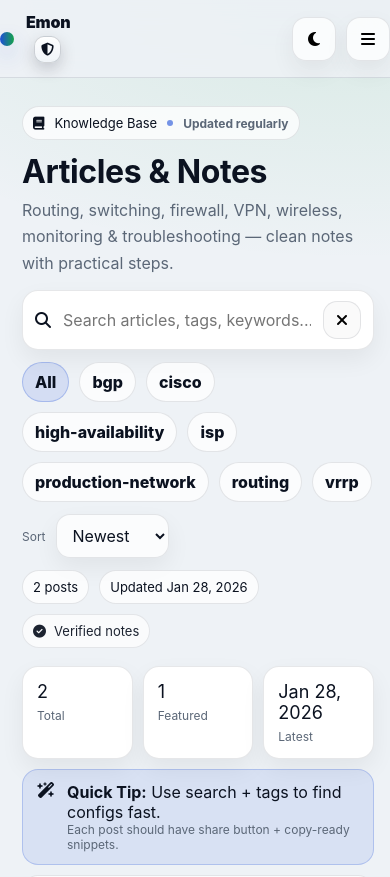
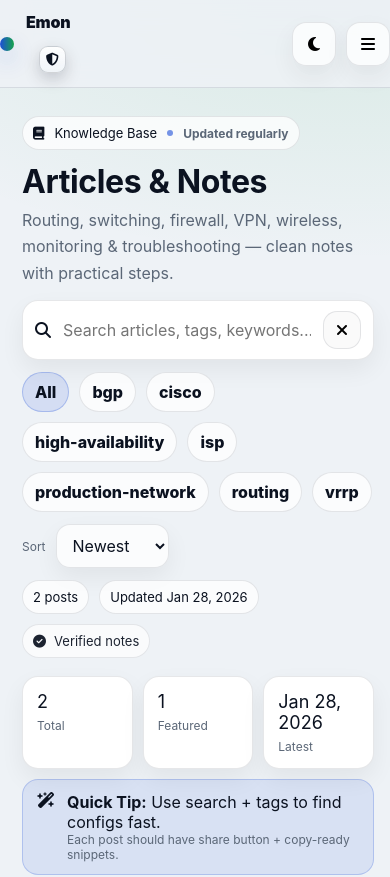
Before and after one commit to emoncs/Emon-Portfolio, a plain HTML site: page articles.html in a window 390 px wide. Shown: the top 877 px of the page. Drawn offline with Linux system fonts and the light colour scheme.

Commit message:
Update articles.css

```diff
--- a/articles.css
+++ b/articles.css
@@ -497,3 +497,77 @@ button,input,select{font:inherit}
   .grid.list .card{grid-template-columns:1fr}
   .hero h1{font-size:32px}
 }
+/* Logo text layout (Emon + icon inline) */
+.logo-text{
+  display:flex;
+  align-items:center;
+  gap:10px;
+  font-weight:1000;
+  letter-spacing:-.2px;
+  line-height:1;
+}
+
+/* role wrapper just holds the icon */
+.logo-role{
+  display:inline-flex;
+  align-items:center;
+}
+
+/* ===== Premium Shield Icon (exact markup) ===== */
+.logo-text .logo-role .fa-shield-halved{
+  font-size:14px;
+  color:#0b1220;
+  padding:7px;
+  border-radius:10px;
+
+  background: linear-gradient(
+    180deg,
+    rgba(255,255,255,.88),
+    rgba(241,245,249,.96)
+  );
+
+  border:1px solid rgba(15,23,42,.18);
+
+  box-shadow:
+    0 6px 16px rgba(2,6,23,.18),
+    inset 0 1px 0 rgba(255,255,255,.85);
+
+  transition:
+    color .22s ease,
+    box-shadow .22s ease,
+    transform .22s ease,
+    border-color .22s ease,
+    background .22s ease;
+}
+
+/* hover on parent (brand/logo area) */
+.brand:hover .logo-text .logo-role .fa-shield-halved{
+  color:#1d4ed8;
+  border-color: rgba(29,78,216,.35);
+
+  box-shadow:
+    0 10px 26px rgba(29,78,216,.22),
+    inset 0 1px 0 rgba(255,255,255,.9);
+
+  transform: translateY(-1px);
+}
+
+/* dark mode polish (works if you use :root[data-theme="dark"]) */
+:root[data-theme="dark"] .logo-text .logo-role .fa-shield-halved{
+  color:#e8eefc;
+  background: linear-gradient(180deg, rgba(17,24,39,.92), rgba(15,23,42,.92));
+  border-color: rgba(148,163,184,.18);
+
+  box-shadow:
+    0 10px 26px rgba(0,0,0,.35),
+    inset 0 1px 0 rgba(255,255,255,.06);
+}
+
+/* mobile polish */
+@media (max-width:760px){
+  .logo-text .logo-role .fa-shield-halved{
+    padding:6px;
+    font-size:13px;
+    border-radius:9px;
+  }
+}
```
